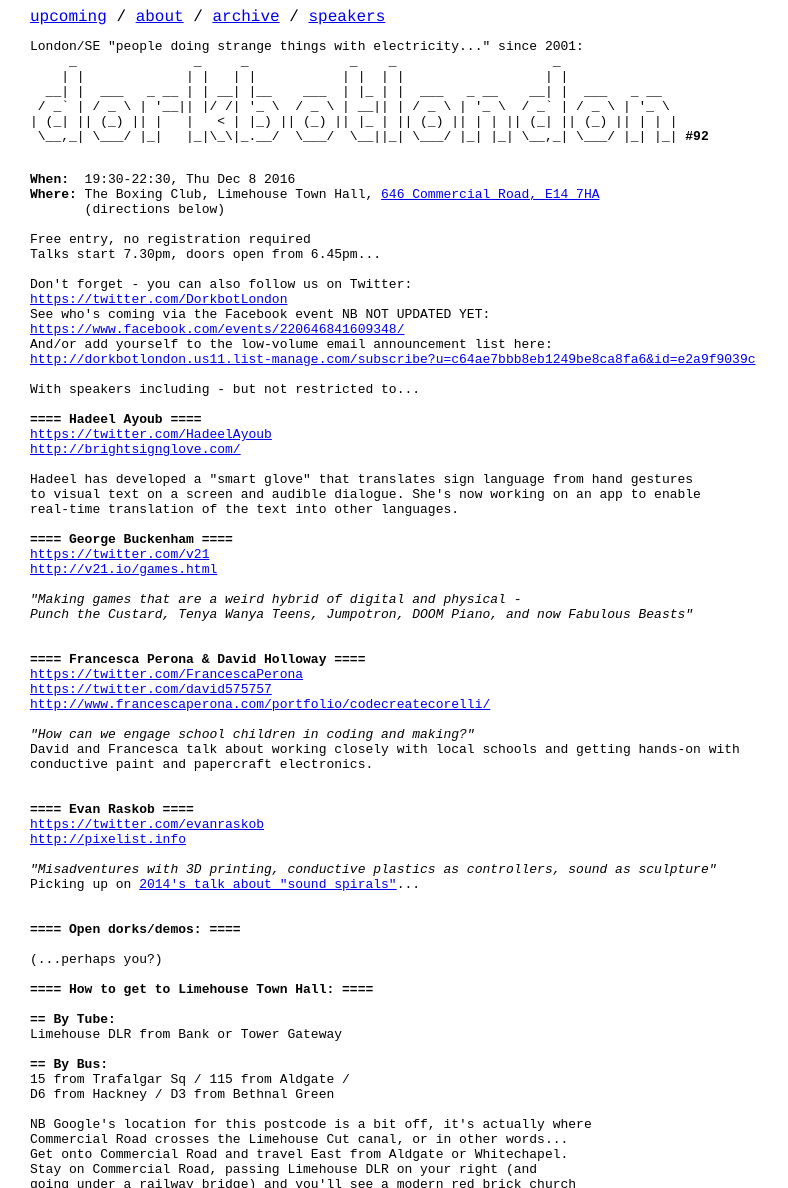
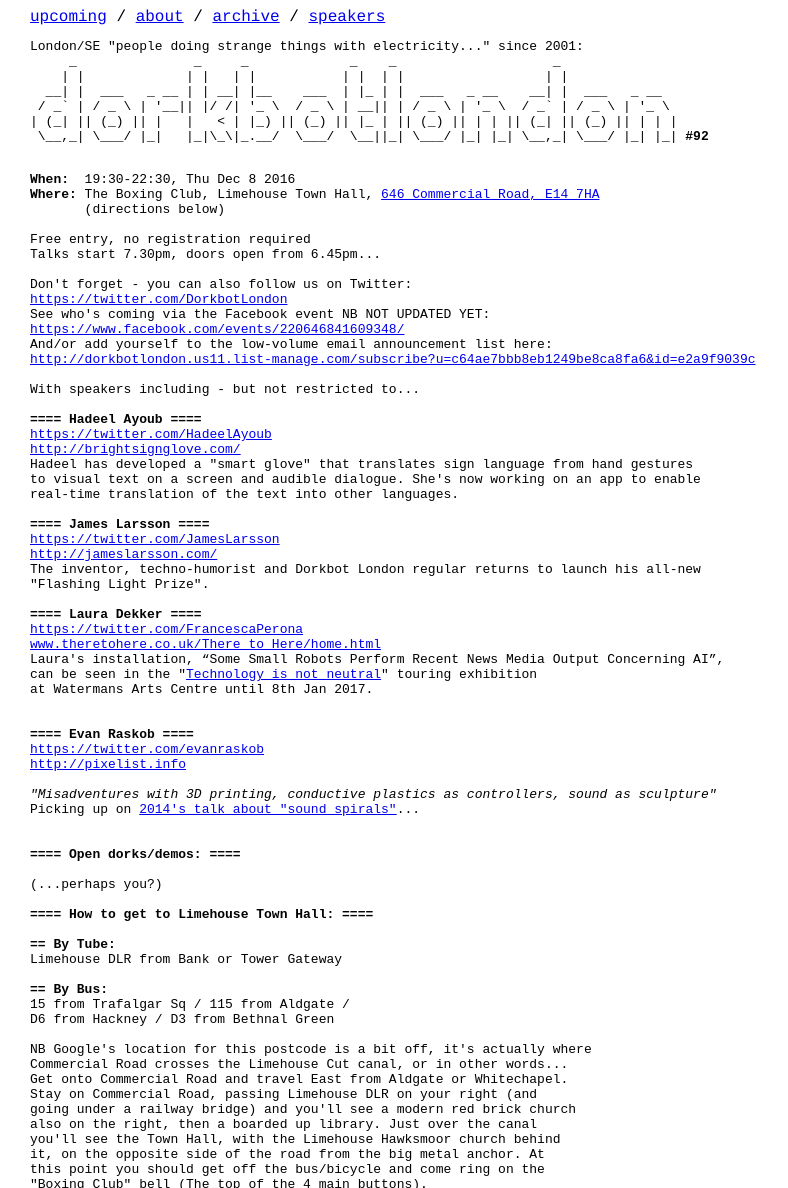
Before and after one commit to dorkbotlondon/dorkbotlondon.github.io, a Jekyll site: the page built from _posts/2016-12-08-92.html, in a window 1280 px wide, cut to the strip 0-1188 px from the top of the page. Shown: the whole strip, without its empty margins (0-788 px from the left). Built offline with Jekyll 4.4.1, drawn with Linux system fonts in a browser that asks for light colours; Markdown is read by kramdown in place of the engine named in the settings; a script that is not in the unit is left out.

Commit message:
Update 2016-12-08-92.html

```diff
--- a/_posts/2016-12-08-92.html
+++ b/_posts/2016-12-08-92.html
@@ -27,27 +27,22 @@ With speakers including - but not restricted to...
 <b>==== Hadeel Ayoub ====</b>
 <a href="https://twitter.com/HadeelAyoub">https://twitter.com/HadeelAyoub</a>
 <a href="http://brightsignglove.com/">http://brightsignglove.com/</a>
-
 Hadeel has developed a "smart glove" that translates sign language from hand gestures
 to visual text on a screen and audible dialogue. She's now working on an app to enable
 real-time translation of the text into other languages.
 
-<b>==== George Buckenham ====</b>
-<a href="https://twitter.com/v21">https://twitter.com/v21</a>
-<a href="http://v21.io/games.html">http://v21.io/games.html</a>
+<b>==== James Larsson ====</b>
+<a href="https://twitter.com/JamesLarsson">https://twitter.com/JamesLarsson</a>
+<a href="http://jameslarsson.com/">http://jameslarsson.com/</a>
+The inventor, techno-humorist and Dorkbot London regular returns to launch his all-new
+"Flashing Light Prize".
 
-<i>"Making games that are a weird hybrid of digital and physical -
-Punch the Custard, Tenya Wanya Teens, Jumpotron, DOOM Piano, and now Fabulous Beasts"</i>
-
-
-<b>==== Francesca Perona &amp; David Holloway ====</b>
-<a href="https://twitter.com/FrancescaPerona">https://twitter.com/FrancescaPerona</a>
-<a href="https://twitter.com/david575757">https://twitter.com/david575757</a>
-<a href="http://www.francescaperona.com/portfolio/codecreatecorelli/">http://www.francescaperona.com/portfolio/codecreatecorelli/</a>
-
-<i>"How can we engage school children in coding and making?"</i>
-David and Francesca talk about working closely with local schools and getting hands-on with
-conductive paint and papercraft electronics.
+<b>==== Laura Dekker ====</b>
+<a href="https://twitter.com/LauraDekker_io">https://twitter.com/FrancescaPerona</a>
+<a href="www.theretohere.co.uk/There_to_Here/home.html">www.theretohere.co.uk/There_to_Here/home.html</a>
+Laura's installation, “Some Small Robots Perform Recent News Media Output Concerning AI”,
+can be seen in the "<a href="https://www.watermans.org.uk/events/technology-is-not-neutral/">Technology is not neutral</a>" touring exhibition
+at Watermans Arts Centre until 8th Jan 2017.
 
 
 <b>==== Evan Raskob ====</b>
```
